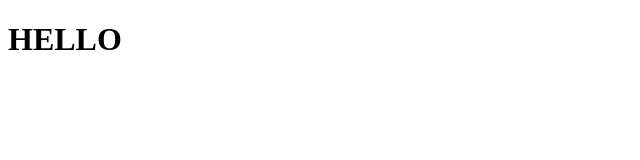
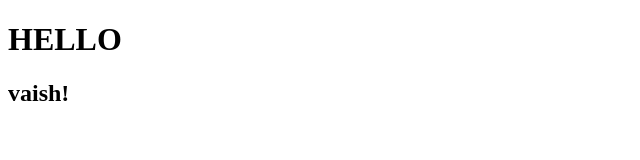
Before and after one commit to vaishyalala/rep3, a plain HTML site: page index.html in a window 1280 px wide. Shown: the whole page, without its empty margins (0-640 px from the left). Drawn offline with Linux system fonts and the light colour scheme.

Commit message:
Update index.html

```diff
--- a/index.html
+++ b/index.html
@@ -7,5 +7,6 @@
 </head>
 <body>
     <h1>HELLO</h1>
+    <h2>vaish!</h2>
 </body>
 </html>
```
